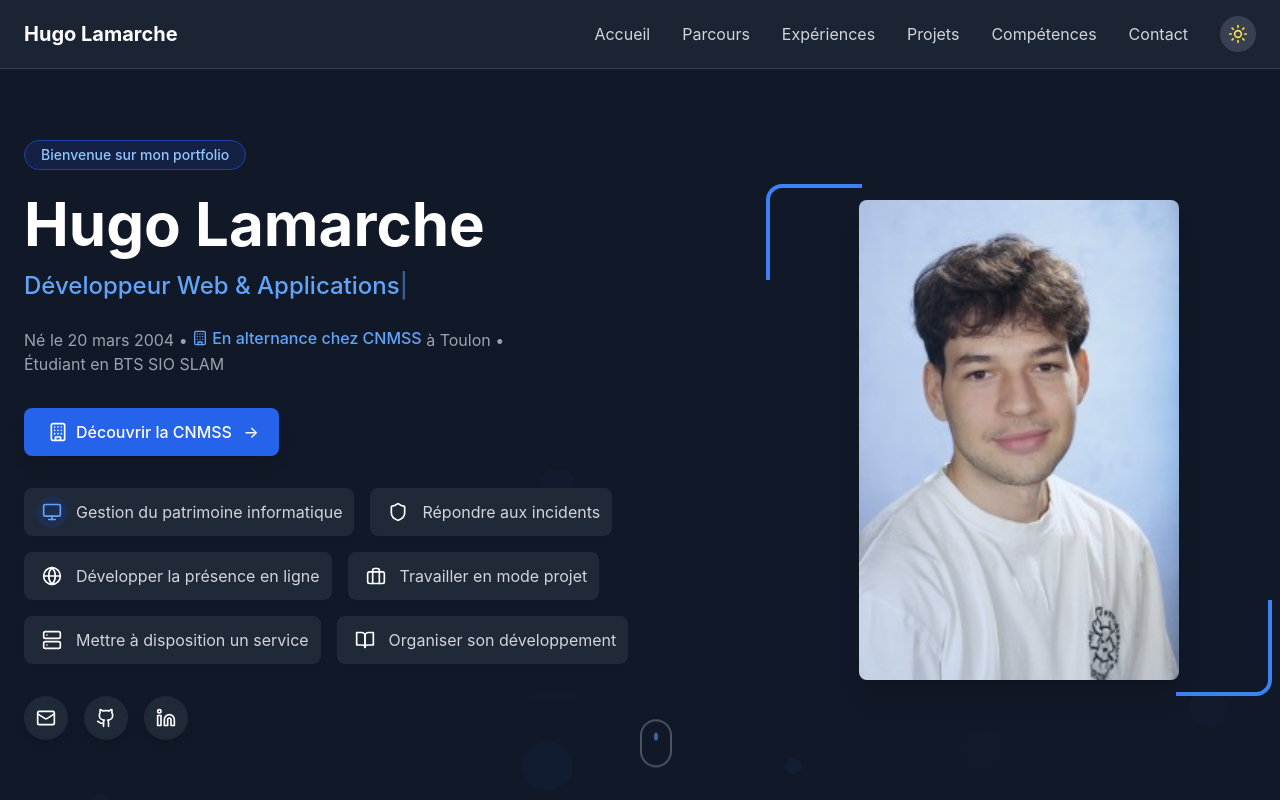
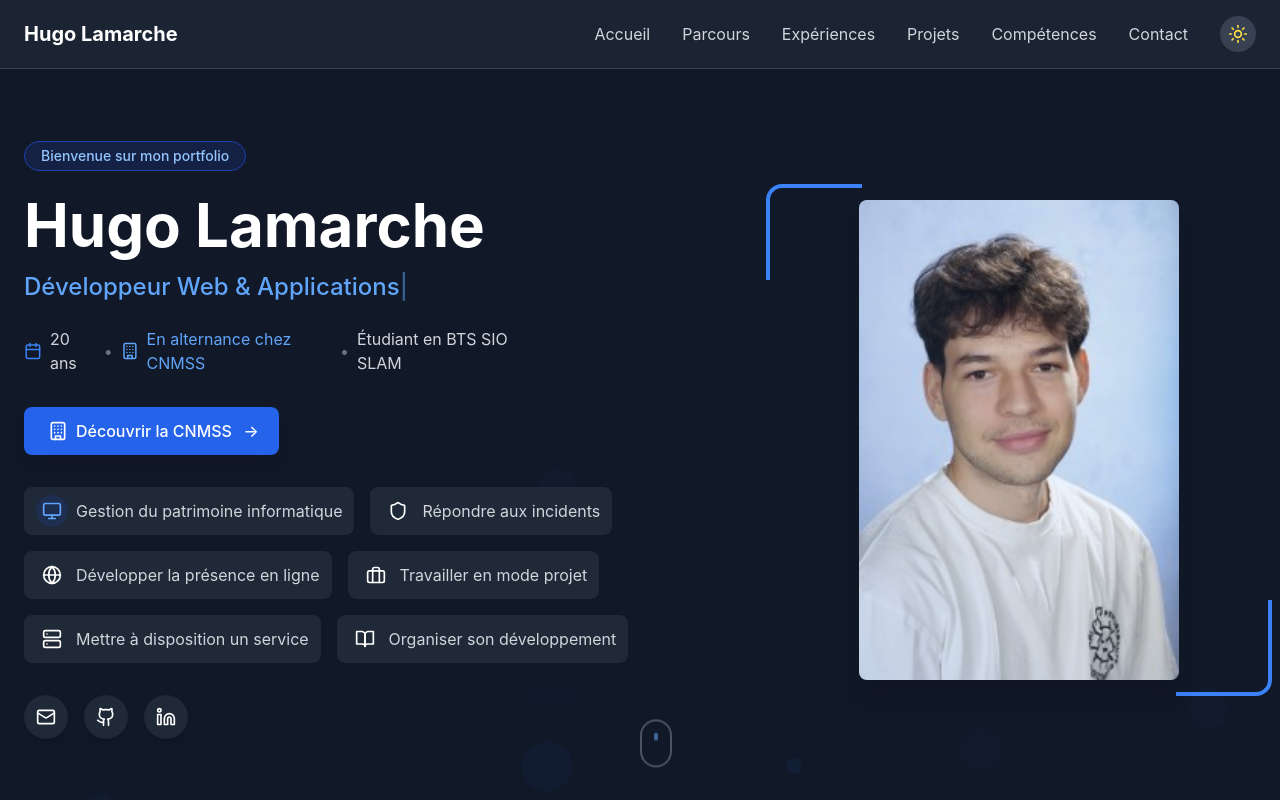
Before and after one commit to Hugolmh/hugolmh.github.io, a React (Vite) app: page / in a window 1280 px wide. Shown: the top 800 px of the page. Built offline with nearby package versions, Linux system fonts and the light colour scheme.

Commit message:
Amélioration du Hero : remplacement de la date de naissance par l'âge avec icône calendrier

```diff
--- a/src/components/Hero.tsx
+++ b/src/components/Hero.tsx
@@ -1,6 +1,6 @@
 import React, { useState, useEffect, useRef } from 'react';
 import { motion, AnimatePresence } from 'framer-motion';
-import { Mail, Github, Linkedin, Code, Database, Server, BookOpen, Users, Globe, Monitor, Shield, Briefcase, Building } from 'lucide-react';
+import { Mail, Github, Linkedin, Code, Database, Server, BookOpen, Users, Globe, Monitor, Shield, Briefcase, Building, Calendar } from 'lucide-react';
 import { Link } from 'react-router-dom';
 import { useTheme } from '../context/ThemeContext';
 
@@ -115,6 +115,18 @@
   // Définir les transitions pour les compétences
   const skillHoverTransition = { type: "spring", stiffness: 400, damping: 10 };
 
+  // Calculer l'âge dynamiquement
+  const calculateAge = () => {
+    const birthDate = new Date(2004, 2, 20); // Mois commence à 0 (mars = 2)
+    const today = new Date();
+    let age = today.getFullYear() - birthDate.getFullYear();
+    const m = today.getMonth() - birthDate.getMonth();
+    if (m < 0 || (m === 0 && today.getDate() < birthDate.getDate())) {
+      age--;
+    }
+    return age;
+  };
+
   return (
     <section id="home" className={`min-h-screen pt-20 flex items-center relative overflow-hidden ${darkMode ? 'bg-gray-900' : 'bg-gray-50'}`}>
       {/* Particules flottantes en arrière-plan */}
@@ -210,9 +222,24 @@
               animate={{ opacity: 1 }}
               transition={{ duration: 0.8, delay: 0.5 }}
             >
-              Né le 20 mars 2004 • <Link to="/cnmss" className={`inline-flex items-center font-medium ${darkMode ? 'text-blue-400 hover:text-blue-300' : 'text-blue-600 hover:text-blue-700'}`}>
-                <Building className="w-4 h-4 mr-1" /> En alternance chez CNMSS
-              </Link> à Toulon • Étudiant en BTS SIO SLAM
+              <div className="flex items-center space-x-2">
+                <Calendar className="w-5 h-5 text-blue-500" />
+                <span className={darkMode ? 'text-gray-300' : 'text-gray-700'}>
+                  {calculateAge()} ans
+                </span>
+                <span className={`mx-2 ${darkMode ? 'text-gray-500' : 'text-gray-400'}`}>•</span>
+                <Link
+                  to="/cnmss"
+                  className={`inline-flex items-center ${darkMode ? 'text-blue-400 hover:text-blue-300' : 'text-blue-600 hover:text-blue-700'}`}
+                >
+                  <Building className="w-5 h-5 mr-2" />
+                  En alternance chez CNMSS
+                </Link>
+                <span className={`mx-2 ${darkMode ? 'text-gray-500' : 'text-gray-400'}`}>•</span>
+                <span className={darkMode ? 'text-gray-300' : 'text-gray-700'}>
+                  Étudiant en BTS SIO SLAM
+                </span>
+              </div>
             </motion.p>
 
             {/* Bouton CNMSS avec animation */}
```
